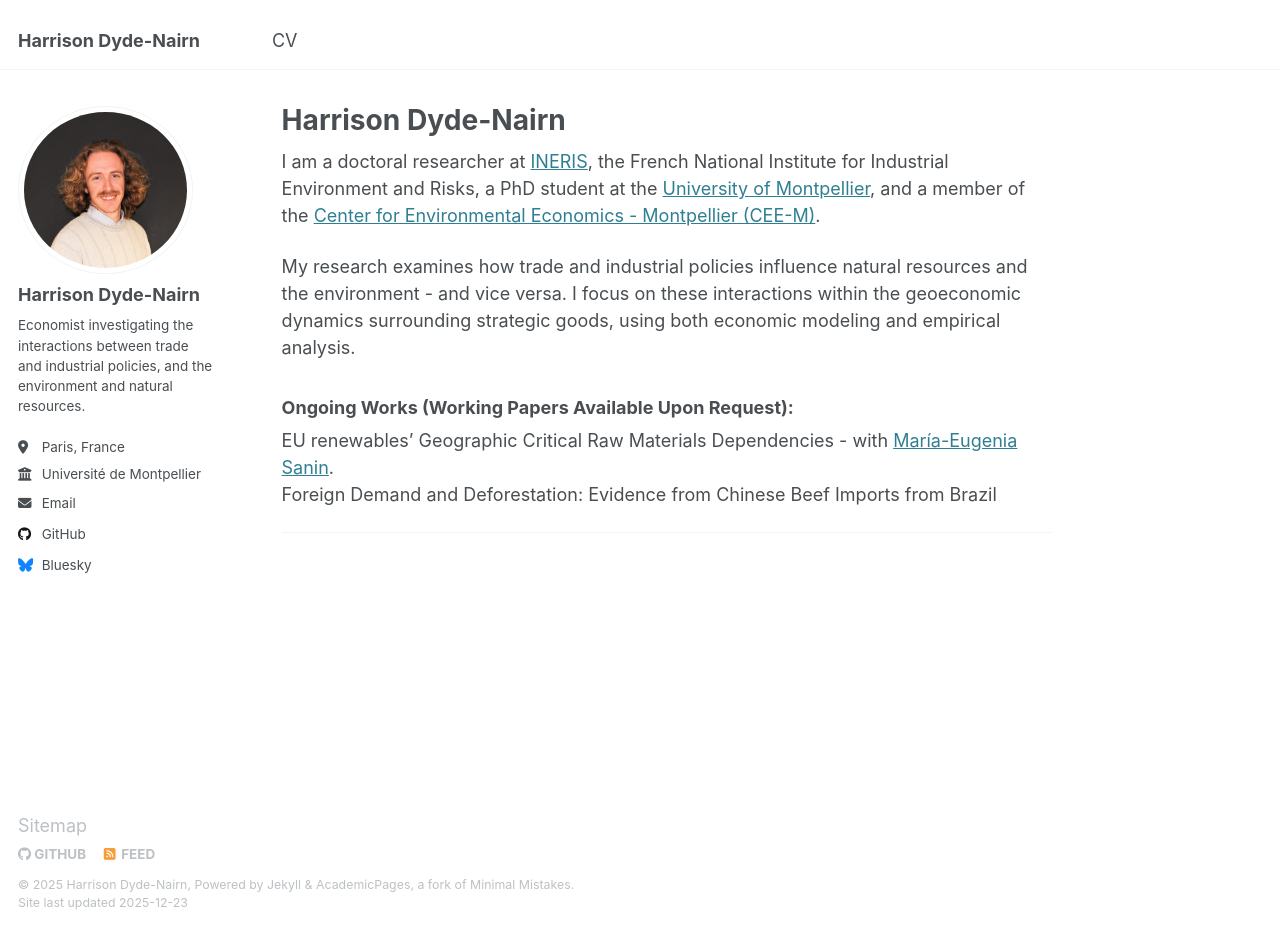
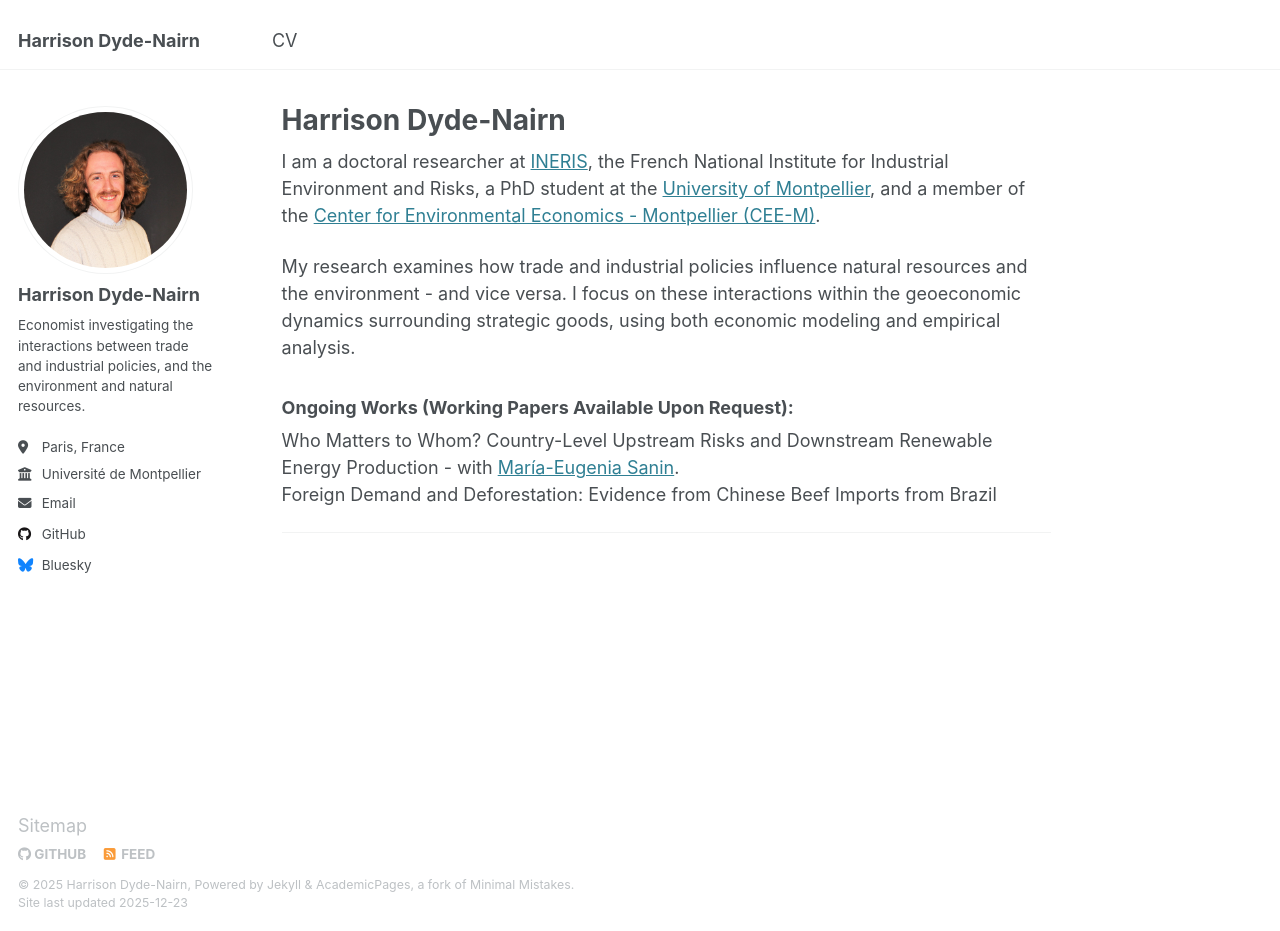
Before and after one commit to hdydenairn/hdydenairn.github.io, a Jekyll site: the page built from _pages/about.md, in a window 1280 px wide and 931 px high. Built offline with Jekyll 4.4.1, drawn with Linux system fonts in a browser that asks for light colours.

Commit message:
Update about.md

```diff
--- a/_pages/about.md
+++ b/_pages/about.md
@@ -13,7 +13,7 @@ My research examines how trade and industrial policies influence natural resourc
 
 ### Ongoing Works (Working Papers Available Upon Request):
 
-EU renewables' Geographic Critical Raw Materials Dependencies - with [María-Eugenia Sanin](https://sites.google.com/site/meugeniasanin/).<br>
+Who Matters to Whom? Country-Level Upstream Risks and Downstream Renewable Energy Production - with [María-Eugenia Sanin](https://sites.google.com/site/meugeniasanin/).<br>
 Foreign Demand and Deforestation: Evidence from Chinese Beef Imports from Brazil
 
 ------
```
